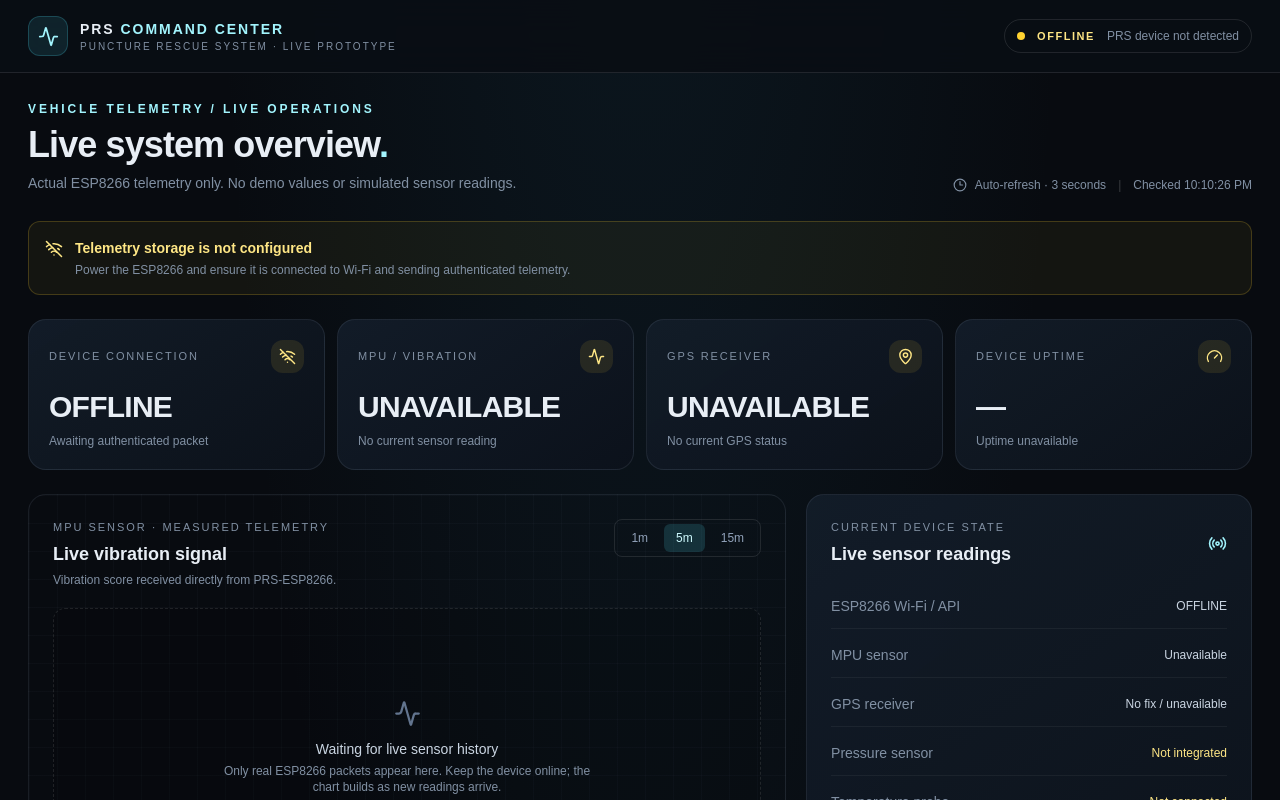
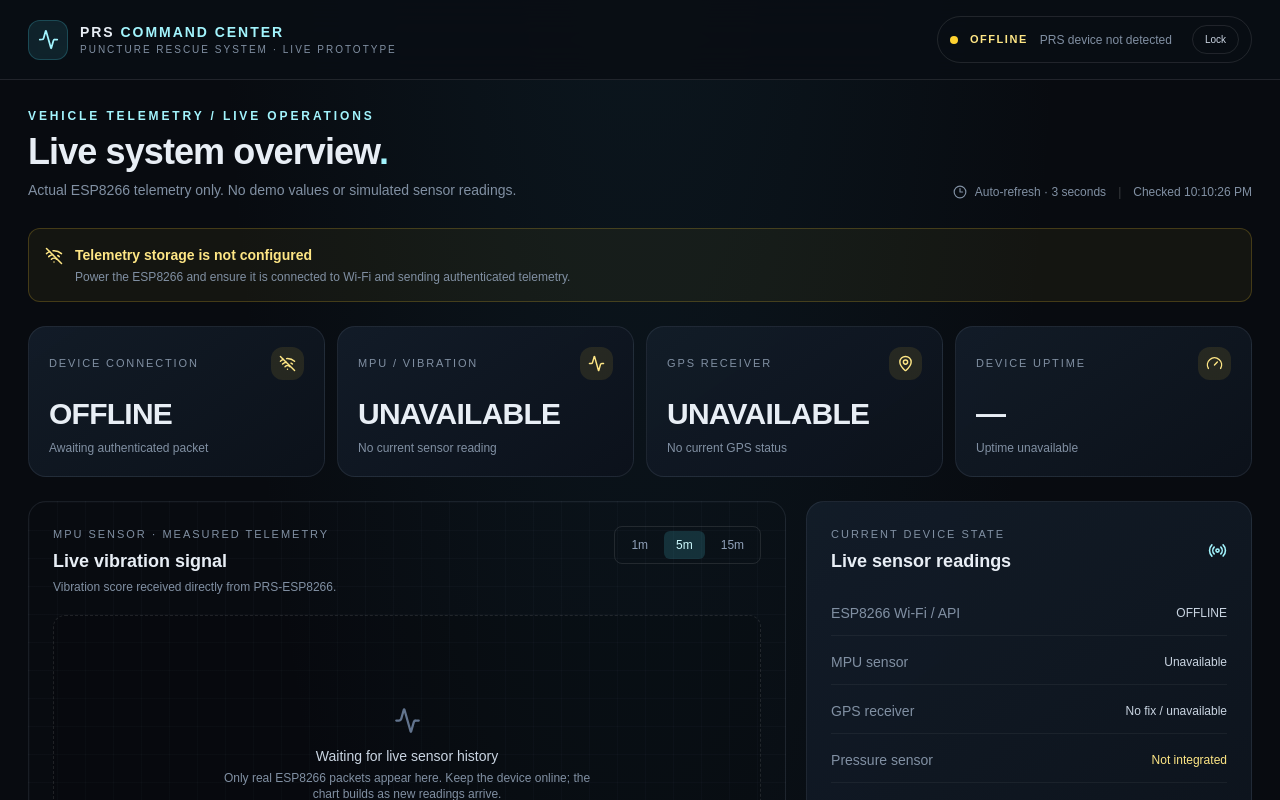
Before and after one commit to devanshshukla-3004/PRS-LIVE-DASHBOARD, a Next.js app: page / in a window 1280 px wide. Shown: the top 800 px of the page. Built offline with nearby package versions, Linux system fonts and the light colour scheme.

Commit message:
feat: add dashboard lock action

```diff
--- a/app/page.tsx
+++ b/app/page.tsx
@@ -180,6 +180,7 @@ export default function Home() {
           <span className={"h-2 w-2 rounded-full " + (deviceOnline ? "bg-emerald-300 shadow-[0_0_12px_rgba(110,231,183,.8)]" : "bg-amber-300")}/>
           <span className={"text-[11px] font-semibold tracking-[.14em] " + statusTone}>{deviceState}</span>
           <span className="hidden text-xs muted sm:inline">{telemetry?.deviceId ?? "PRS device not detected"}</span>
+          <button onClick={async () => { await fetch("/api/auth", { method: "DELETE" }); window.location.href = "/login"; }} className="ml-2 rounded-full border border-white/10 px-3 py-1.5 text-[10px] text-slate-300 hover:border-cyan-200/30 hover:text-white">Lock</button>
         </div>
       </div>
     </header>
```
